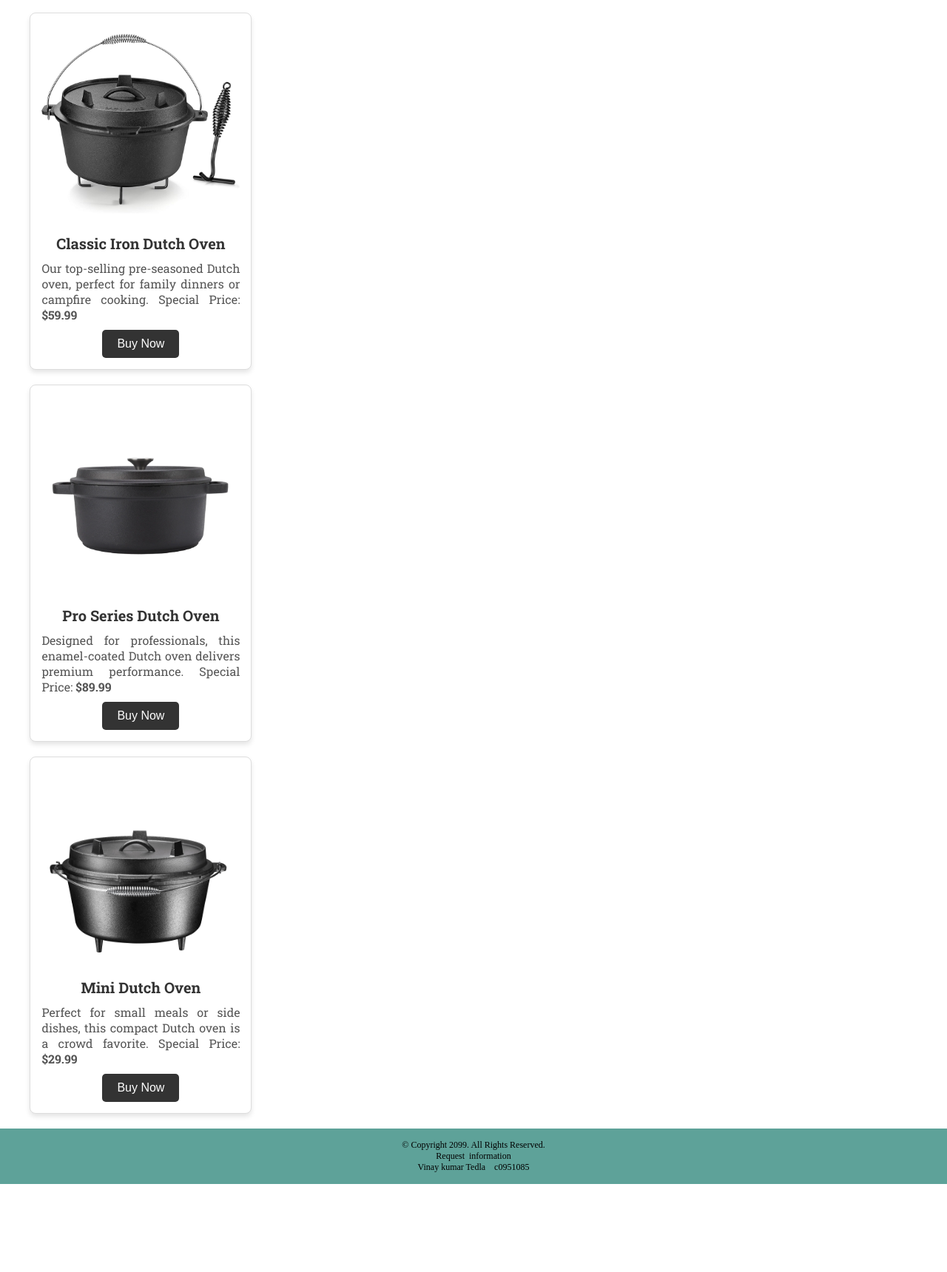
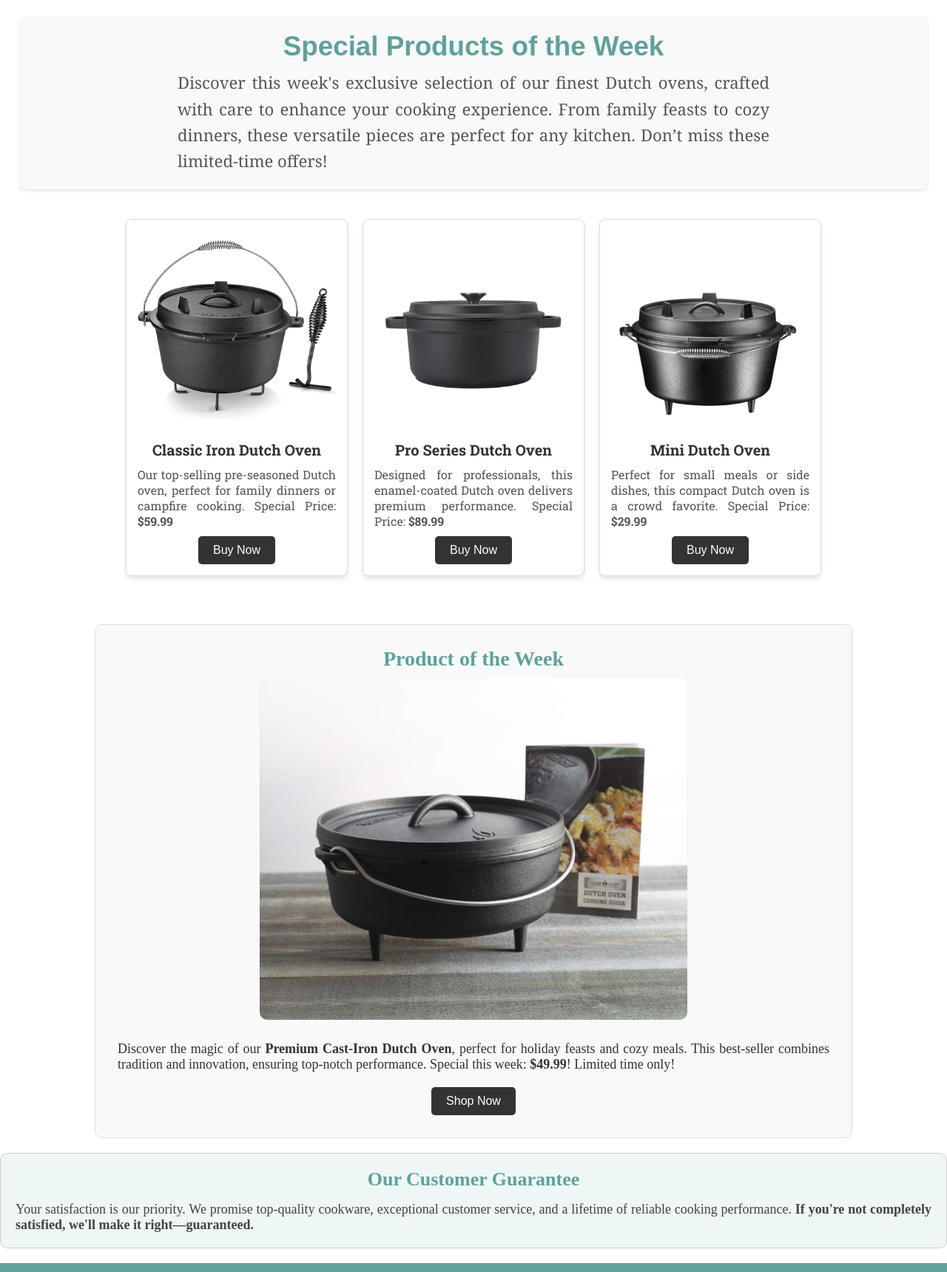
Before and after one commit to LCSF2425/LCSF2425.github.io, a plain HTML site: page specials.html in a window 1280 px wide. Shown: the part 142-1862 px from the top of the page at 74% size. Before the commit the page ends 1743 px from the top, so only its background shows below. Drawn offline with Linux system fonts and the light colour scheme; a web font is replaced by a local one.

Commit message:
"commit 11"

```diff
--- a/CSS/styles.css
+++ b/CSS/styles.css
@@ -542,6 +542,8 @@ h2 {
     justify-content: center;
     gap: 20px;
     padding: 20px;
+    width: 100%;
+    box-sizing: border-box;
 }
 
 .special-item {
@@ -586,6 +588,101 @@ h2 {
 .buy-now:hover {
     background-color: #555;
 }
+
+.product-of-the-week {
+    text-align: center;
+    padding: 30px;
+    background-color: #f9f9f9;
+    border: 1px solid #ddd;
+    border-radius: 10px;
+    margin: 20px auto;
+    width: 80%;
+}
+
+.week-product-image {
+    max-width: 60%;
+    height: auto;
+    border-radius: 10px;
+    margin-bottom: 15px;
+}
+
+.product-of-the-week p {
+    font-size: 18px;
+    color: #333;
+    margin: 10px 0;
+}
+
+.product-of-the-week h2 {
+    font-size: 28px;
+    color: #5ea299;
+    margin-bottom: 10px;
+}
+
+.customer-guarantee {
+    text-align: center;
+    background-color: #eef6f6;
+    padding: 20px;
+    margin: 20px auto;
+    border-radius: 10px;
+    border: 1px solid #ccc;
+}
+
+.guarantee-image {
+    max-width: 50%;
+    height: auto;
+    margin-bottom: 15px;
+    border-radius: 8px;
+}
+
+.customer-guarantee p {
+    font-size: 18px;
+    color: #444;
+}
+
+.customer-guarantee h2 {
+    font-size: 26px;
+    color: #5ea299;
+    margin-bottom: 15px;
+}
+
+@media screen and (max-width: 768px) {
+    .special-item {
+        width: 45%; /* Adjust width to fit two items per row */
+    }
+}
+
+@media screen and (max-width: 480px) {
+    .special-item {
+        width: 100%; /* Full width for smaller devices */
+    }
+}
+
+/* Section Intro Styling */
+.section-intro {
+    text-align: center;
+    margin-bottom: 20px;
+    padding: 20px;
+    background-color: #f9f9f9; /* Optional: Add a subtle background color */
+    border-radius: 8px; /* Optional: Rounded edges */
+    box-shadow: 0 2px 4px rgba(0, 0, 0, 0.1); /* Optional: Subtle shadow */
+}
+
+.section-title {
+    font-size: 2em;
+    color: #5ea299;
+    margin-bottom: 10px;
+    font-family: 'Arial', sans-serif;
+}
+
+.section-description {
+    font-size: 1.2em;
+    color: #555;
+    line-height: 1.6;
+    margin: 0 auto;
+    font-family: 'Georgia', serif;
+    max-width: 800px; /* Restrict width for readability */
+}
+
 
 /* for faq screen */
 
--- a/specials.html
+++ b/specials.html
@@ -35,7 +35,17 @@
         </nav>
 
         <!-- Use the main area to add the main content of the webpage -->
-        <main class="specials-container">
+        <main>
+
+            <div class="section-intro">
+                <h1 class="section-title">Special Products of the Week</h1>
+                <p class="section-description">
+                    Discover this week's exclusive selection of our finest Dutch ovens, crafted with care to enhance your cooking
+                    experience. From family feasts to cozy dinners, these versatile pieces are perfect for any kitchen. Don’t miss
+                    these limited-time offers!
+                </p>
+            </div>
+            <div class="specials-container">
                 <section class="special-item">
                     <img src="./images/images3.jpeg" alt="Dutch Oven Classic" class="product-image">
                     <h2>Classic Iron Dutch Oven</h2>
@@ -56,7 +66,25 @@
                     <p>Perfect for small meals or side dishes, this compact Dutch oven is a crowd favorite. Special Price: <strong>$29.99</strong></p>
                     <button class="buy-now">Buy Now</button>
                 </section>
+            </div>
+
         </main>
+
+        <section class="product-of-the-week">
+            <h2>Product of the Week</h2>
+            <img src="./images/productofweek.jpg" alt="Premium Dutch Oven" class="week-product-image">
+            <p>Discover the magic of our <strong>Premium Cast-Iron Dutch Oven</strong>, perfect for holiday feasts and cozy meals.
+               This best-seller combines tradition and innovation, ensuring top-notch performance. Special this week:
+               <strong>$49.99</strong>! Limited time only!</p>
+            <button class="buy-now">Shop Now</button>
+        </section>
+
+        <section class="customer-guarantee">
+            <h2>Our Customer Guarantee</h2>
+            <p>Your satisfaction is our priority. We promise top-quality cookware, exceptional customer service, and a lifetime of reliable cooking performance.
+            <strong>If you're not completely satisfied, we'll make it right—guaranteed.</strong></p>
+        </section>
+
 
         <!-- Use the footer area to add webpage footer content -->
         <footer>
```
Also changed, not shown: images/productofweek.jpg (added). Lines whose indentation alone changed are shown as unchanged.
